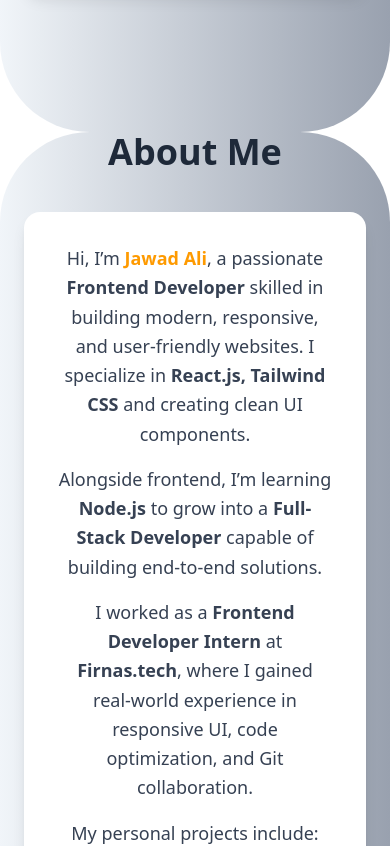
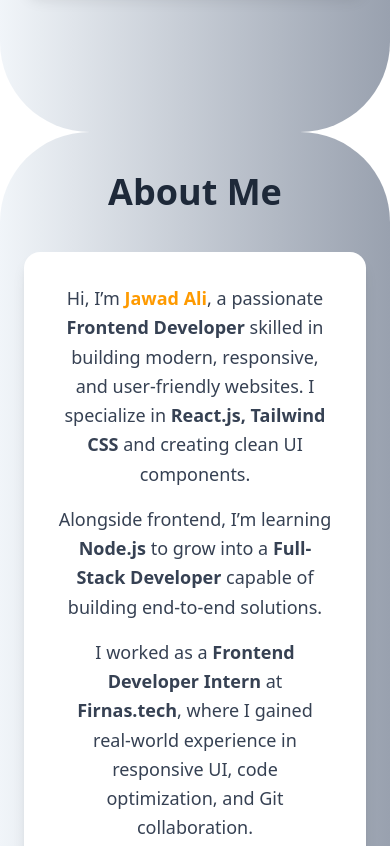
Before and after one commit to Jawad41023/Portfolio-Website, a React (Vite) app: page / in a window 390 px wide. Shown: the part 4540-5386 px from the top of the page. Built offline with nearby package versions, Linux system fonts and the light colour scheme.

Commit message:
modified about us

```diff
--- a/components/navbar/Aboutus.jsx
+++ b/components/navbar/Aboutus.jsx
@@ -5,7 +5,7 @@ const About = () => {
   return (
     <section
       id="Aboutus"
-      className="min-h-screen flex flex-col items-center justify-center bg-gradient-to-r from-slate-100 to-gray-400 py- md:py-22 px-6 rounded-[90px] mb-3"
+      className="min-h-screen flex flex-col items-center justify-center bg-gradient-to-r from-slate-100 to-gray-400 py-10 md:py-22 px-6 rounded-[90px] "
     >
       {/* Heading */}
       <motion.h2
```
